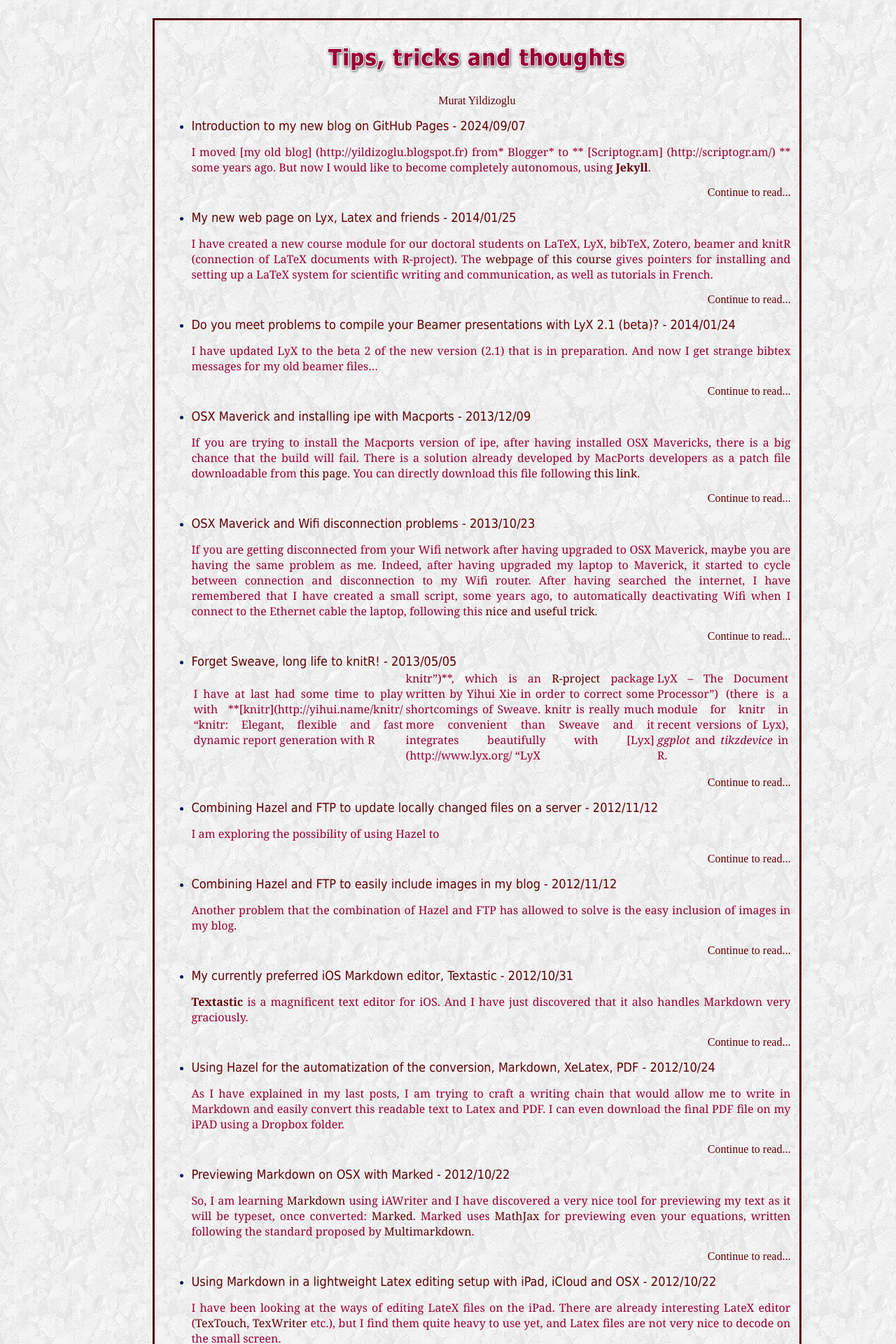
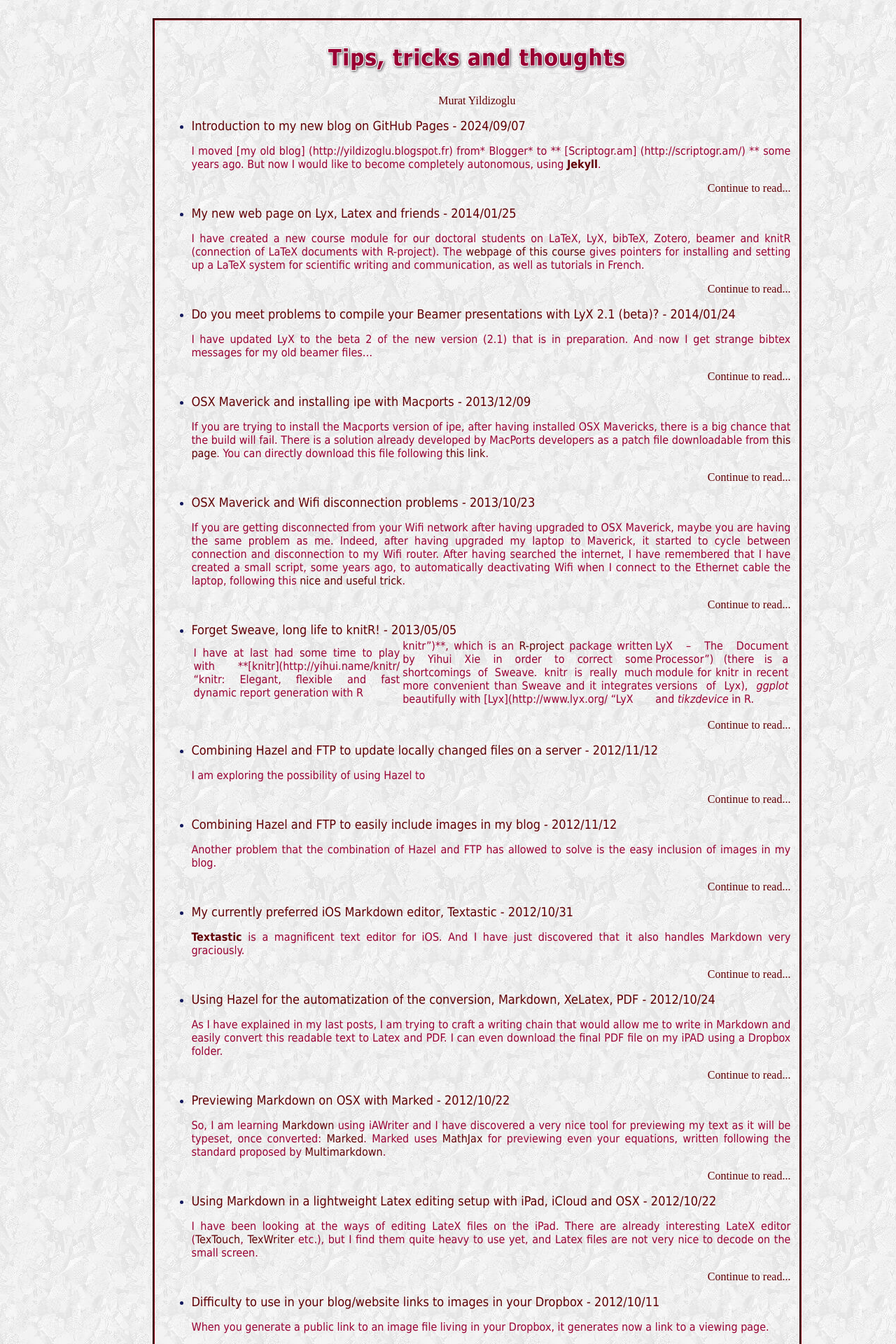
Before and after one commit to myildi/myildi.github.io, a Jekyll site: the page built from index.html, in a window 1280 px wide. Shown: the top 1920 px of the page at 70% size. Built offline with Jekyll 4.4.1, drawn with Linux system fonts in a browser that asks for light colours; some web fonts are replaced.

Commit message:
Update main.css

```diff
--- a/css/main.css
+++ b/css/main.css
@@ -35,12 +35,12 @@ color: #9c8603;
 
 .postbody
 {
-	font-family: "Georgia","Century Schoolbook", "Century", "Cent-mod", serif;
+	font-family: Tahoma, Geneva, sans-serif;
 	color: #30168C;
 }
 
 .postexcerpt {
-font-family: "Century Schoolbook", "Century", "Cent-mod", "Georgia", serif;
+font-family: Tahoma, Geneva, sans-serif;
 font-size: medium;
 color: #990033;
 }
```
